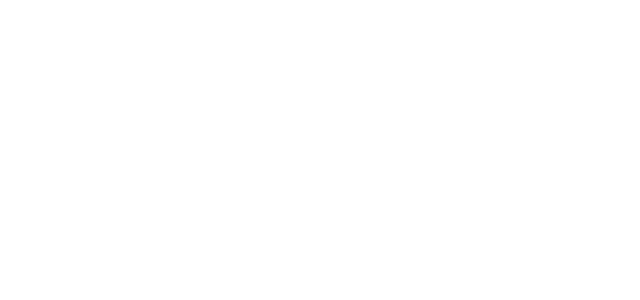
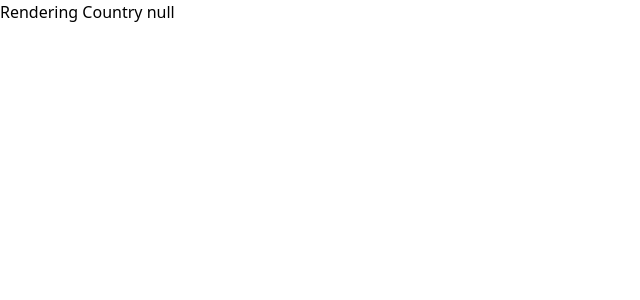
Before and after one commit to bassamadnan/dv-team-project, a React (Vite) app in the folder economics-of-asylum-countries/: page /country in a window 1280 px wide. Before the commit this address had no page. Shown: the top 300 px of the page, without its empty margins (0-640 px from the left). Built offline with nearby package versions, Linux system fonts and the light colour scheme.

Commit message:
add navigate

```diff
--- a/economics-of-asylum-countries/index.html
+++ b/economics-of-asylum-countries/index.html
@@ -4,7 +4,7 @@
     <meta charset="UTF-8" />
     <link rel="icon" type="image/svg+xml" href="/vite.svg" />
     <meta name="viewport" content="width=device-width, initial-scale=1.0" />
-    <title>Data Visualization</title>
+    <title>Economics of Ayslum Countries</title>
   </head>
   <body>
     <div id="root"></div>
--- a/economics-of-asylum-countries/src/App.jsx
+++ b/economics-of-asylum-countries/src/App.jsx
@@ -1,12 +1,15 @@
 import { BrowserRouter as Router, Routes, Route } from "react-router-dom";
-import Homepage from "./pages/Homepage";
+import HomePage from "./pages/HomePage";
+import CountryPage from "./pages/CountryPage";
 
 function App() {
   return (
     <>
       <Router>
         <Routes>
-          <Route path="/" element={<Homepage />}></Route>
+          <Route path="/" element={<HomePage />}></Route>
+          <Route path="/country" element={<CountryPage />}></Route>
+
         </Routes>
       </Router>
     </>
--- a/economics-of-asylum-countries/src/graphs/Geomap.jsx
+++ b/economics-of-asylum-countries/src/graphs/Geomap.jsx
@@ -2,11 +2,12 @@ import * as d3 from "d3";
 import { useEffect, useRef } from "react";
 import { feature } from "topojson-client";
 import { countryState } from "../context/CountryProvider.jsx";
+import { useNavigate } from "react-router-dom";
 
 function Geomap() {
   const {country, setCountry} = countryState();
   const geoRef = useRef();
-
+  const navigate = useNavigate();
   useEffect(() => {
     // binding the svg using useRef
     const svg = d3.select(geoRef.current);
@@ -50,6 +51,7 @@ function Geomap() {
         .on("click", function (d, i) {
           var url = "/" + countryNames[i.id];
           // window.location = url;
+          navigate("/country");
           setCountry(countryNames[i.id]);
         });
     });
--- /dev/null
+++ b/economics-of-asylum-countries/src/pages/CountryPage.jsx
@@ -0,0 +1,14 @@
+import React from 'react'
+import { countryState } from '../context/CountryProvider'
+
+const CountryPage = () => {
+    const {country} = countryState();
+
+  return (
+    <h1>
+        Rendering Country {`${country}`}
+    </h1>
+  )
+}
+
+export default CountryPage
--- a/economics-of-asylum-countries/src/pages/Homepage.jsx
+++ b/economics-of-asylum-countries/src/pages/HomePage.jsx
@@ -1,7 +1,7 @@
 import React from 'react'
 import Geomap from '../graphs/Geomap'
 
-const Homepage = () => {
+const HomePage = () => {
   return (
     <div>
         <Geomap />
@@ -9,4 +9,4 @@ const Homepage = () => {
   )
 }
 
-export default Homepage
+export default HomePage
```
